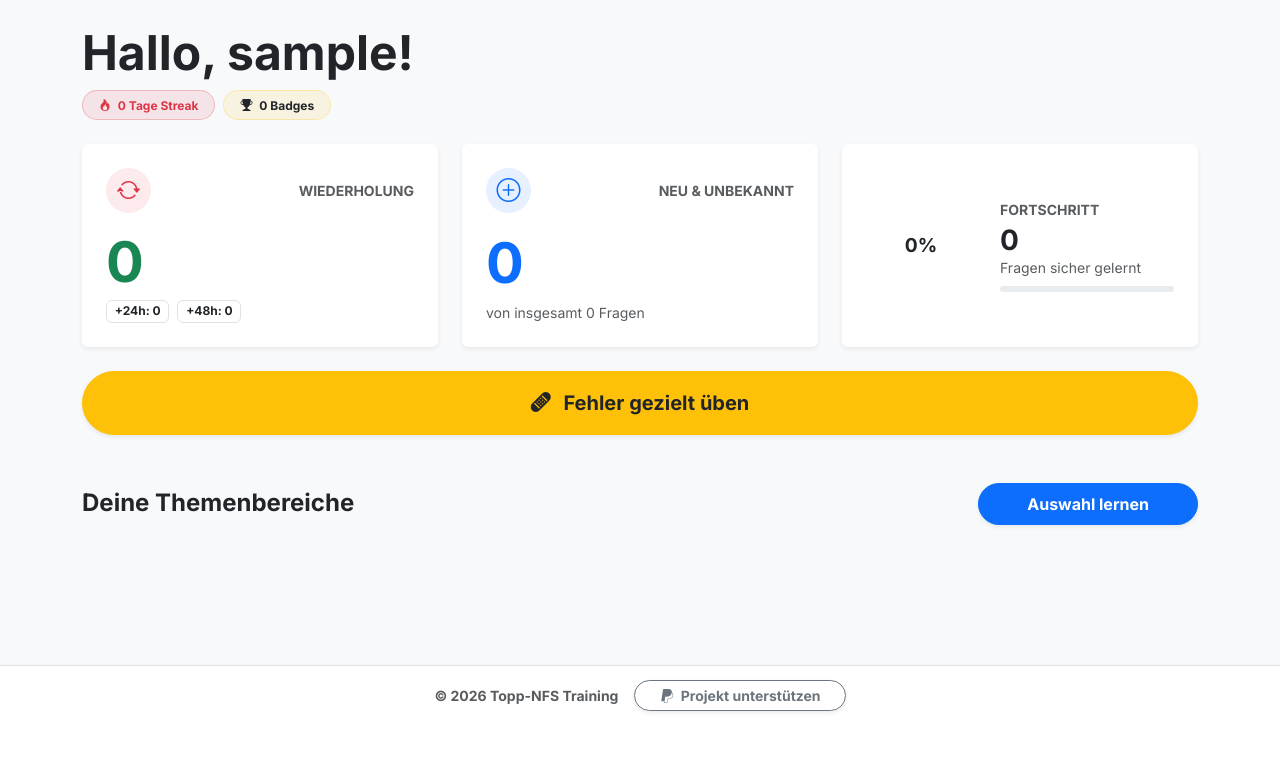
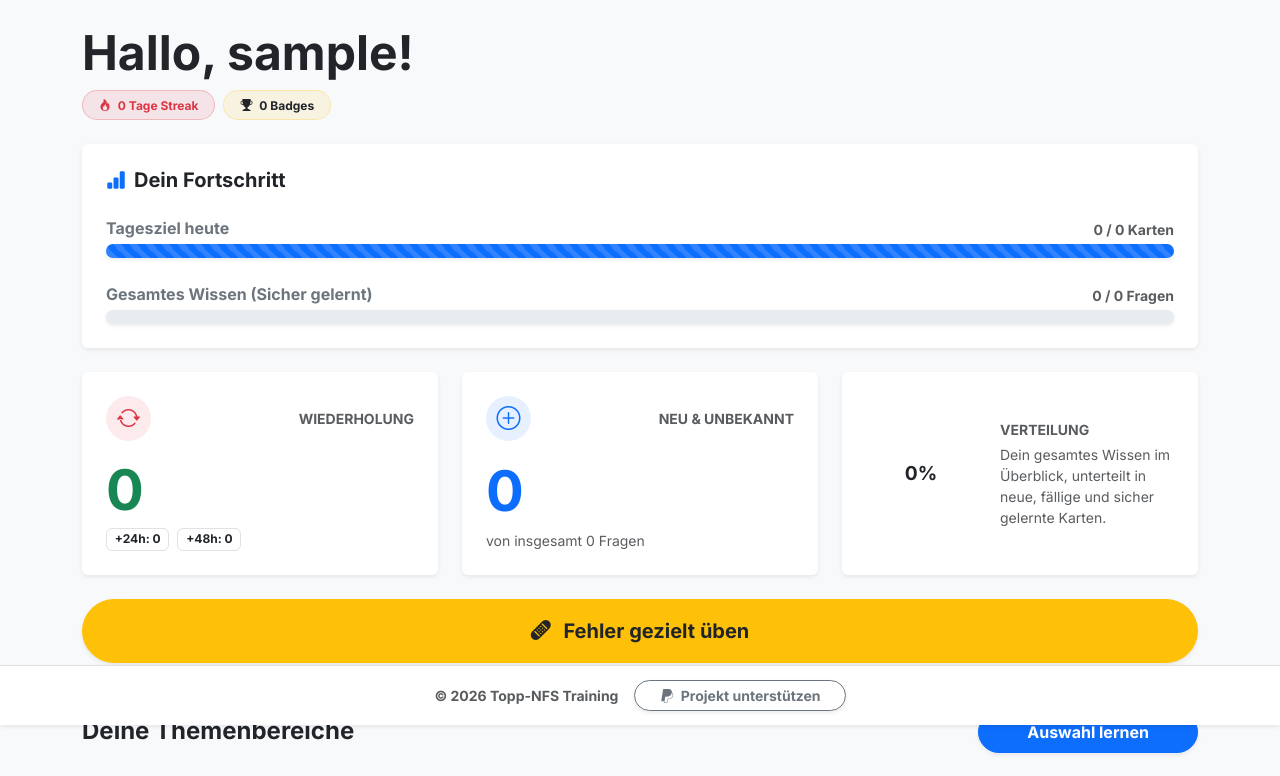
Before and after one commit to bastitopp/topp-nfs, a Flask app: page / in a window 1280 px wide. Shown: the part 75-851 px from the top of the page. Before the commit the page ends 787 px from the top, so only its background shows below. Run offline with Flask 3, Linux system fonts and the light colour scheme; the visitor is signed in with stand-in values (Sample User, id 1); data that the repository does not hold is empty; some libraries are stand-ins or nearby versions.

Commit message:
Release Version 1.3.2 - Fixes

```diff
--- a/app/templates/index.html
+++ b/app/templates/index.html
@@ -43,6 +43,35 @@
             <span class="badge bg-warning bg-opacity-10 text-dark border border-warning border-opacity-25 rounded-pill px-3 py-2 small">
                 <i class="bi bi-trophy-fill me-1"></i> {{ current_user.badges|length }} Badges
             </span>
+        </div>
+    </div>
+
+    <div class="card border-0 shadow-sm mb-4">
+        <div class="card-body p-4">
+            <h5 class="fw-bold mb-4"><i class="bi bi-bar-chart-fill text-primary me-2"></i>Dein Fortschritt</h5>
+
+            <div class="mb-4">
+                <div class="d-flex justify-content-between align-items-end mb-1">
+                    <span class="fw-bold text-secondary">Tagesziel heute</span>
+                    <span class="small text-muted fw-bold">{{ global_stats.daily_done }} / {{ global_stats.daily_total }} Karten</span>
+                </div>
+                <div class="progress shadow-sm" style="height: 14px; border-radius: 10px;">
+                    {% set daily_percent = (global_stats.daily_done / global_stats.daily_total * 100) if global_stats.daily_total > 0 else 100 %}
+                    <div class="progress-bar bg-primary progress-bar-striped progress-bar-animated" style="width: {{ daily_percent }}%"></div>
+                </div>
+            </div>
+
+            <div>
+                <div class="d-flex justify-content-between align-items-end mb-1">
+                    <span class="fw-bold text-secondary">Gesamtes Wissen (Sicher gelernt)</span>
+                    <span class="small text-muted fw-bold">{{ global_stats.learned }} / {{ global_stats.total }} Fragen</span>
+                </div>
+                <div class="progress shadow-sm" style="height: 14px; border-radius: 10px;">
+                    {% set total_percent = (global_stats.learned / global_stats.total * 100) if global_stats.total > 0 else 0 %}
+                    <div class="progress-bar bg-success" style="width: {{ total_percent }}%"></div>
+                </div>
+            </div>
+
         </div>
     </div>
 
@@ -94,12 +123,8 @@
                         </div>
                     </div>
                     <div class="ms-4 flex-grow-1">
-                        <span class="text-muted small fw-bold text-uppercase d-block mb-1">Fortschritt</span>
-                        <div class="h3 fw-bold mb-0">{{ global_stats.learned }}</div>
-                        <div class="text-muted small mb-2">Fragen sicher gelernt</div>
-                        <div class="progress" style="height: 6px; border-radius: 10px;">
-                            <div class="progress-bar bg-success rounded-pill" style="width: {{ (global_stats.learned / global_stats.total * 100) if global_stats.total > 0 else 0 }}%"></div>
-                        </div>
+                        <span class="text-muted small fw-bold text-uppercase d-block mb-1">Verteilung</span>
+                        <div class="text-muted small">Dein gesamtes Wissen im Überblick, unterteilt in neue, fällige und sicher gelernte Karten.</div>
                     </div>
                 </div>
             </div>
--- a/app/utils.py
+++ b/app/utils.py
@@ -2,7 +2,7 @@ import json
 import random
 import difflib
 from datetime import datetime, timedelta, timezone
-from flask import render_template, flash
+from flask import render_template, flash, session
 from sqlalchemy import func
 from sqlalchemy.sql.expression import or_
 from fsrs import FSRS, Card as FSRSCard, Rating, State
@@ -11,6 +11,19 @@ from .models import UserProgress, Card, Badge
 
 # Globale FSRS Instanz initialisieren
 fsrs_scheduler = FSRS()
+
+def get_current_limits():
+    """Gibt die aktiven Tageslimits zurück. Prüft, ob der Nutzer sie für heute aufgehoben hat."""
+    # Standardwerte
+    max_rev = 50
+    max_new = 20
+
+    # Wenn der Nutzer heute auf "Weiterlernen" geklickt hat, Limits quasi deaktivieren (auf 99999 setzen)
+    if session.get('ignore_limit_date') == datetime.utcnow().strftime('%Y-%m-%d'):
+        max_rev = 99999
+        max_new = 99999
+
+    return max_rev, max_new
 
 def fuzzy_match(user_input, correct_answer, threshold=0.85):
     """Prüft Übereinstimmung unter Berücksichtigung von Tippfehlern."""
@@ -52,7 +65,7 @@ def award_badges(user):
     if new: db.session.commit(); flash(f"🏆 Neue Auszeichnung: {', '.join(new)}", "warning")
 
 def get_next_card(user, paths, force=False, exclude_id=None):
-    """Sucht die nächste fällige Karte basierend auf FSRS und Dringlichkeit mit Tageslimits."""
+    """Sucht die nächste fällige Karte basierend auf FSRS und Dringlichkeit mit dynamischen Tageslimits."""
     now = datetime.utcnow()
     conditions = [Card.category.like(f"{p}%") for p in paths]
     filter_cond = or_(*conditions)
@@ -61,30 +74,24 @@ def get_next_card(user, paths, force=False, exclude_id=None):
     if exclude_id:
         due_query = due_query.filter(Card.id != exclude_id)
 
-    # --- TAGESLIMITS DEFINIEREN ---
-    MAX_REVIEWS_PER_DAY = 100  # Maximal 100 alte Fragen pro Tag wiederholen
-    MAX_NEW_CARDS_PER_DAY = 30 # Maximal 30 komplett neue Fragen pro Tag lernen
-
-    # Der Startpunkt des heutigen Tages für die Zählung (00:00 Uhr)
     today_start = datetime.utcnow().replace(hour=0, minute=0, second=0, microsecond=0)
+    MAX_REVIEWS_PER_DAY, MAX_NEW_CARDS_PER_DAY = get_current_limits()
 
     if not force:
         # 1. PRÜFE WIEDERHOLUNGEN (Reviews)
-        # Zähle alle Karten, die heute schon wiederholt wurden (reps > 1 schließt Erstkontakte aus)
         reviews_done_today = UserProgress.query.filter(
             UserProgress.user_id == user.id,
             UserProgress.last_review >= today_start,
             UserProgress.reps > 1
         ).count()
 
-        # Nur wenn das Limit noch nicht erreicht ist, zeigen wir fällige Karten an
         if reviews_done_today < MAX_REVIEWS_PER_DAY:
             due = due_query.filter(UserProgress.next_review <= now)\
                            .order_by(UserProgress.next_review.asc()).first()
             if due:
                 return due.card, due
 
-    # 2. PRÜFE NEUE KARTEN (Wird erreicht, wenn alle Reviews für heute fertig oder limitiert sind)
+    # 2. PRÜFE NEUE KARTEN
     new_cards_learned_today = UserProgress.query.filter(
         UserProgress.user_id == user.id,
         UserProgress.reps == 1,
@@ -99,7 +106,7 @@ def get_next_card(user, paths, force=False, exclude_id=None):
 
         new = new_query.order_by(Card.id.asc()).first()
     else:
-        new = None # Beide Limits (Reviews und Neue) sind für heute erreicht
+        new = None
 
     # 3. FALLBACKS & ERZWUNGENES LERNEN
     if not new and force:
@@ -113,21 +120,17 @@ def get_next_card(user, paths, force=False, exclude_id=None):
 
 def update_progress(user, card, quality):
     """Berechnet das nächste Intervall (FSRS Algorithmus)."""
-    # 1. XP berechnen und vergeben
     xp_map = {0: 1, 3: 5, 4: 10, 5: 15}
     q_val = 4 if isinstance(quality, bool) and quality else (0 if isinstance(quality, bool) else quality)
     add_xp(user, xp_map.get(q_val, 0))
 
-    # 2. Progress laden oder neu anlegen
     p = UserProgress.query.filter_by(user_id=user.id, card_id=card.id).first()
     if not p:
         p = UserProgress(user_id=user.id, card_id=card.id)
         db.session.add(p)
 
-    # 3. FSRS-Karte initialisieren
     fsrs_card = FSRSCard()
 
-    # FIX: "or 0" verhindert Abstürze bei alten Datenbankeinträgen, die noch auf NULL/None stehen
     reps = p.reps or 0
     if reps > 0:
         fsrs_card.state = State(p.state or 0)
@@ -140,18 +143,15 @@ def update_progress(user, card, quality):
         if p.last_review:
             fsrs_card.last_review = p.last_review.replace(tzinfo=timezone.utc)
 
-    # 4. Deine Quality-Buttons auf FSRS-Ratings mappen
     if q_val <= 2: rating = Rating.Again
     elif q_val == 3: rating = Rating.Hard
     elif q_val == 4: rating = Rating.Good
     else: rating = Rating.Easy
 
-    # 5. Nächstes Intervall berechnen lassen
     now = datetime.utcnow().replace(tzinfo=timezone.utc)
     scheduling_cards = fsrs_scheduler.repeat(fsrs_card, now)
     scheduled_card = scheduling_cards[rating].card
 
-    # 6. Ergebnisse zurück in die Datenbank schreiben
     p.state = int(scheduled_card.state)
     p.stability = scheduled_card.stability
     p.difficulty = scheduled_card.difficulty
@@ -162,33 +162,70 @@ def update_progress(user, card, quality):
     p.last_review = now.replace(tzinfo=None)
     p.next_review = scheduled_card.due.replace(tzinfo=None)
 
-    # UI-Box aktualisieren
     p.last_correct = (rating != Rating.Again)
     if rating != Rating.Again:
-        p.box = (p.box or 0) + 1 # Auch hier zur Sicherheit "or 0"
+        p.box = (p.box or 0) + 1
     else:
         p.box = 0
 
     db.session.commit()
 
 def get_learning_stats(user):
-    """Berechnet globale Statistiken."""
-    if not user.is_authenticated: return {'total':0, 'learned':0, 'due':0, 'new':0, 'f24':0, 'f48':0, 'error_categories':[]}
+    """Berechnet globale Statistiken inkl. angepasster Anzeige-Limits und Tagesziel."""
+    if not user.is_authenticated:
+        return {'total':0, 'learned':0, 'due':0, 'new':0, 'f24':0, 'f48':0, 'error_categories':[], 'daily_done':0, 'daily_total':0}
+
     now = datetime.utcnow()
+    today_start = now.replace(hour=0, minute=0, second=0, microsecond=0)
+    MAX_REVIEWS_PER_DAY, MAX_NEW_CARDS_PER_DAY = get_current_limits()
+
     total = Card.query.count()
     learned = UserProgress.query.filter(UserProgress.user_id==user.id, UserProgress.box>0).count()
-    due = UserProgress.query.filter(UserProgress.user_id==user.id, UserProgress.next_review <= now).count()
+
+    true_due = UserProgress.query.filter(UserProgress.user_id==user.id, UserProgress.next_review <= now).count()
+    reviews_done_today = UserProgress.query.filter(
+        UserProgress.user_id == user.id,
+        UserProgress.last_review >= today_start,
+        UserProgress.reps > 1
+    ).count()
+
+    due_left_today = max(0, MAX_REVIEWS_PER_DAY - reviews_done_today)
+    display_due = min(true_due, due_left_today)
+
+    true_new = total - UserProgress.query.filter_by(user_id=user.id).count()
+    new_done_today = UserProgress.query.filter(
+        UserProgress.user_id == user.id,
+        UserProgress.last_review >= today_start,
+        UserProgress.reps == 1
+    ).count()
+
+    new_left_today = max(0, MAX_NEW_CARDS_PER_DAY - new_done_today)
+    display_new = min(true_new, new_left_today)
+
     f24 = UserProgress.query.filter(UserProgress.user_id==user.id, UserProgress.next_review > now, UserProgress.next_review <= now + timedelta(hours=24)).count()
     f48 = UserProgress.query.filter(UserProgress.user_id==user.id, UserProgress.next_review > now, UserProgress.next_review <= now + timedelta(hours=48)).count()
+
     error_cats = db.session.query(Card.category, func.count(Card.id))\
         .join(UserProgress)\
         .filter(UserProgress.user_id == user.id, or_(UserProgress.box == 0, UserProgress.last_correct == False))\
         .group_by(Card.category)\
         .order_by(func.count(Card.id).desc())\
         .limit(3).all()
+
+    # --- NEU: Tagesziel-Berechnung ---
+    daily_done = reviews_done_today + new_done_today
+    daily_total = daily_done + display_due + display_new
+
     return {
-        'total': total, 'learned': learned, 'due': due, 'new': total - UserProgress.query.filter_by(user_id=user.id).count(),
-        'f24': f24, 'f48': f48, 'error_categories': error_cats
+        'total': total,
+        'learned': learned,
+        'due': display_due,
+        'new': display_new,
+        'f24': f24,
+        'f48': f48,
+        'error_categories': error_cats,
+        'daily_done': daily_done,
+        'daily_total': daily_total
     }
 
 def build_category_tree(user):
```
Also changed, not shown: app/routes/learn.py (+9 -10 lines), app/templates/quiz.html (+13 -13 lines).
